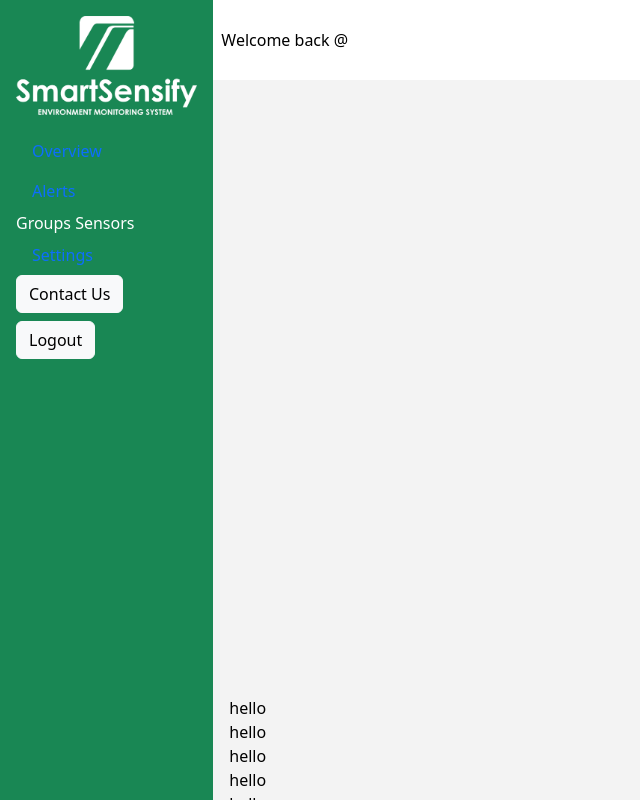
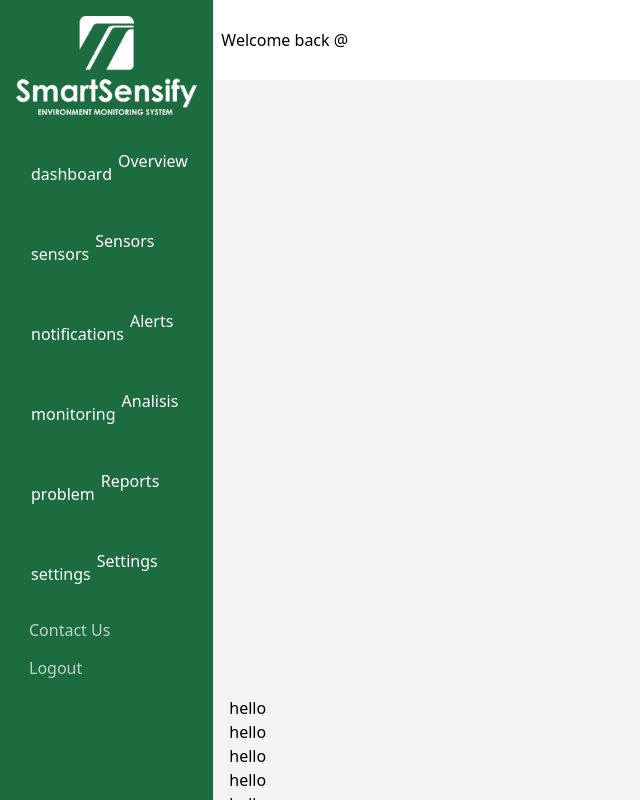
Before and after one commit to SmartSensify/SmartSensify-WebApp, a React (Create React App) app: page /dashboard in a window 1280 px wide. Shown: the whole page, without its empty margins (0-640 px from the left). Built offline with nearby package versions, Linux system fonts and the light colour scheme; no server answers; sample sign-in values are in the browser's storage; the HTML template or start-up script is replaced by a standard one.

Commit message:
Dashboard basic layout

```diff
--- a/src/pages/Dashboard.tsx
+++ b/src/pages/Dashboard.tsx
@@ -43,39 +43,75 @@ const Dashboard: React.FC = () => {
 
             {/* Left Menu Pane */}
             <div className="row h-100 overflow-hidden">
-                <nav className="col-md-3 col-lg-2 d-md-block bg-success sidebar text-white p-3">
+                <nav className="col-md-3 col-lg-2 d-md-block sidebar text-white p-3">
                     <div className="text-center">
-                        <img id="image-logo" className="img-fluid mb-3" src="/images/smartsensify_logo_white.png" alt="Logo"/>
+                        <img id="image-logo" className="img-fluid mb-3" src="/images/smartsensify_logo_white.png" alt="Logo" />
                     </div>
-                    <ul className="nav flex-column">
-                        <li className="nav-item">
-                            <a className="nav-link active" href="#">
+                    <div>
+                        <div className="nav flex-column">
+                            <a href="#">
+                                <div className="nav-button">
+                                    <span className="nav-icon-center material-symbols-outlined">
+                                        dashboard
+                                    </span>
                                     Overview
+                                </div>
                             </a>
-                        </li>
-                        <li className="nav-item">
-                            <a className="nav-link" href="#">
-                                Alerts
-                            </a>
-                        </li>
-                        <li className="nav-item">
-                            <Link to="/dashboard/groups">Groups
+                            <a href="#">
+                                <div className="nav-button">
+                                    <span className="nav-icon-center material-symbols-outlined">
+                                        sensors
+                                    </span>
+                                    <Link to="/dashboard/groups">
                                         Sensors
                                     </Link>
-                        </li>
-                        <li className="nav-item">
-                            <a className="nav-link" href="#">
+                                </div>
+                            </a>
+                            <a href="#">
+                                <div className="nav-button">
+                                    <span className="nav-icon-center material-symbols-outlined">
+                                        notifications
+                                    </span>
+                                    Alerts
+                                </div>
+                            </a>
+                            <a href="#">
+                                <div className="nav-button">
+                                    <span className="nav-icon-center material-symbols-outlined">
+                                        monitoring
+                                    </span>
+                                    Analisis
+                                </div>
+                            </a>
+                            <a href="#">
+                                <div className="nav-button">
+                                    <span className="nav-icon-center material-symbols-outlined">
+                                        problem
+                                    </span>
+                                    Reports
+                                </div>
+                            </a>
+                            <a href="#">
+                                <div className="nav-button">
+                                    <span className="nav-icon-center material-symbols-outlined">
+                                        settings
+                                    </span>
                                     Settings
+                                </div>
                             </a>
-                        </li>
-                    </ul>
+                        </div>
+                    </div>
                     <div className="mt-auto">
-                        <button className="btn btn-light btn-block mb-2">
+                        <a href="mailto:jakub.robert.krok@gmail.com">
+                            <button className="btn button-nav-bottom">
                                 <i className="bi bi-google"></i> Contact Us
                             </button>
-                        <button className="btn btn-light btn-block" onClick={handleLogout}>
-                            <i className="bi bi-google"></i> Logout
+                        </a>
+                        <button className="btn button-nav-bottom" onClick={handleLogout}>
+                            <i className="bi bi-google "></i> Logout
                         </button>
+                        <div className="nav-bottom">
+                        </div>
                     </div>
                 </nav>
 
--- a/src/styles/dashboardPage.css
+++ b/src/styles/dashboardPage.css
@@ -3,3 +3,32 @@
     background-color: white;
     color: black;
 }
+
+.nav-icon-center {
+    margin: 13px 6px 12px 15px;
+    float: left;
+}
+
+/* Nav Bottom */
+
+.nav-bottom {
+    position: absolute;
+    bottom: 10px;
+    padding-left: 20%;
+    width: 200px;
+}
+
+.nav-button-bottom {
+    color: #C0D3C8;
+    height: 50px;
+    line-height: 50px;
+    margin: 5px 0;
+}
+
+.nav-button-bottom:hover {
+    text-decoration: underline;
+}
+
+.button-nav-bottom {
+    color: #C0D3C8;
+}
--- a/src/styles/index.css
+++ b/src/styles/index.css
@@ -1,3 +1,6 @@
+@import url('https://fonts.googleapis.com/css2?family=Material+Symbols+Outlined:opsz,wght,FILL,GRAD@24,400,0,0');
+
+
 body {
   margin: 0;
   font-family: -apple-system, BlinkMacSystemFont, 'Segoe UI', 'Roboto', 'Oxygen',
--- a/src/styles/loginPage.css
+++ b/src/styles/loginPage.css
@@ -5,6 +5,10 @@
 a {
     text-decoration: none;
     color: inherit;
+}
+
+nav {
+    background-color: #1C6C3F;
 }
 
 header {
@@ -32,3 +36,19 @@ main {
      /* Set the maximum height for the scrollable container */
     overflow-y: auto; /* Add vertical scrollbar if content overflows */
 }
+
+/* DASHBOARD */
+.nav-button, .button-green {
+    color: white;
+    height: 50px;
+    transition: background-color 0.1s;
+}
+
+.nav-button {
+    line-height: 50px;
+    margin: 5px 0;
+}
+
+.nav-button:hover, .button-green:hover {
+    background-color: #1F7845;
+}
```
Lines whose indentation alone changed are shown as unchanged.
